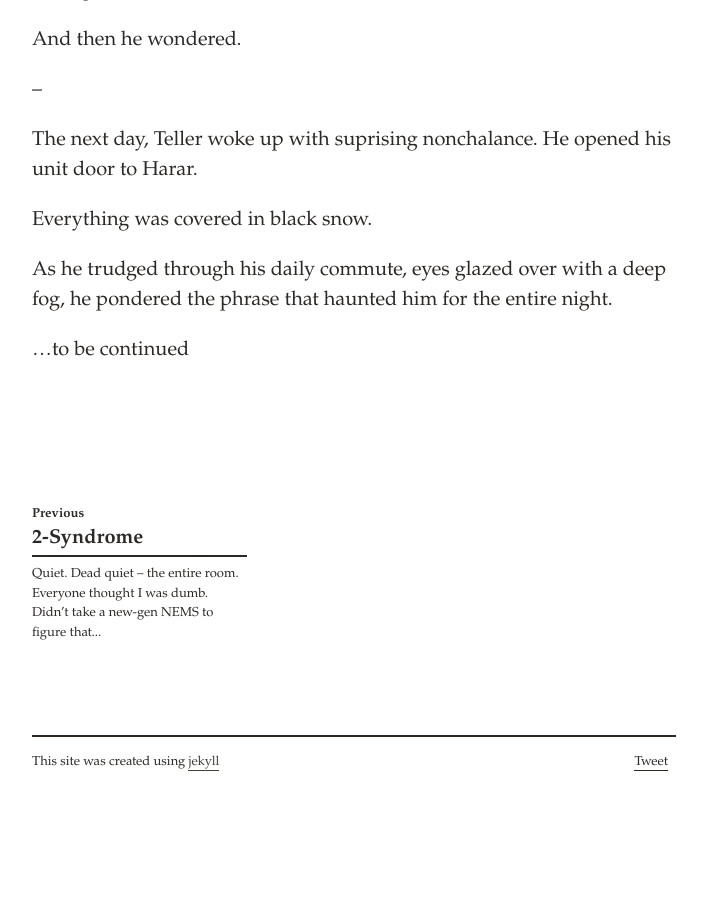
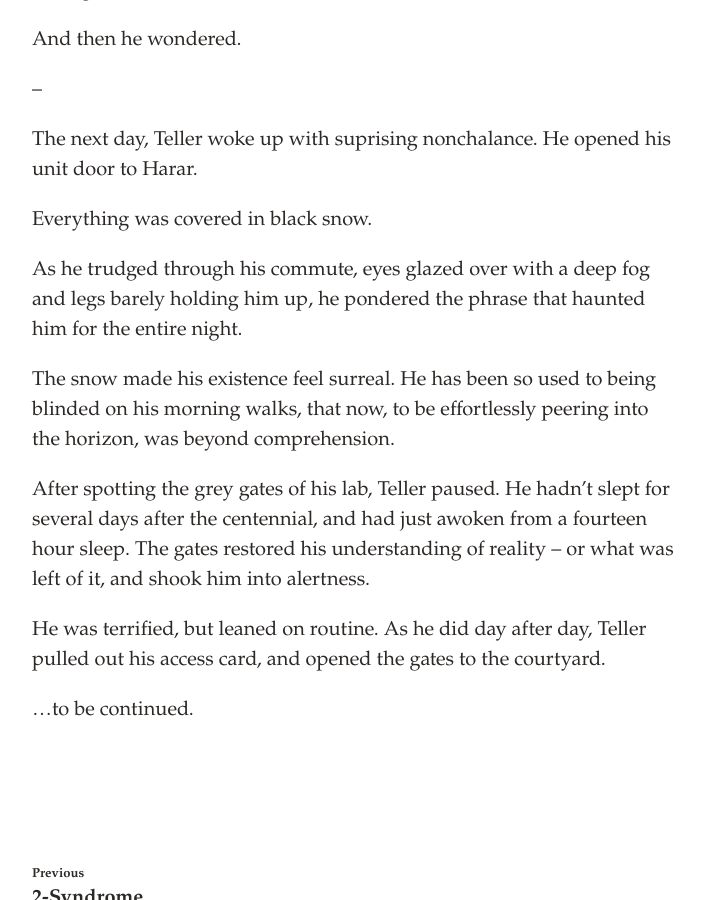
Before and after one commit to svvchen/nervxious, a Jekyll site: the page built from _posts/2019-08-12-teller.markdown, in a window 1280 px wide and 900 px high, scrolled down 4679 px. Shown: the whole window, without its empty margins (286-993 px from the left). Built offline with Jekyll 4.4.1, drawn with Linux system fonts in a browser that asks for light colours; comment, search, counter and statistics services are not loaded; before the commit the page ends 5467 px from its top, so only the background shows below that.

Commit message:
Update 2019-08-12-teller.markdown

```diff
--- a/_posts/2019-08-12-teller.markdown
+++ b/_posts/2019-08-12-teller.markdown
@@ -118,6 +118,12 @@ The next day, Teller woke up with suprising nonchalance. He opened his unit door
 
 Everything was covered in black snow.
 
-As he trudged through his daily commute, eyes glazed over with a deep fog, he pondered the phrase that haunted him for the entire night.
+As he trudged through his commute, eyes glazed over with a deep fog and legs barely holding him up, he pondered the phrase that haunted him for the entire night.
 
-...to be continued
+The snow made his existence feel surreal. He has been so used to being blinded on his morning walks, that now, to be effortlessly peering into the horizon, was beyond comprehension.
+
+After spotting the grey gates of his lab, Teller paused. He hadn't slept for several days after the centennial, and had just awoken from a fourteen hour sleep. The gates restored his understanding of reality -- or what was left of it, and shook him into alertness.
+
+He was terrified, but leaned on routine. As he did day after day, Teller pulled out his access card, and opened the gates to the courtyard.
+
+...to be continued.
```
